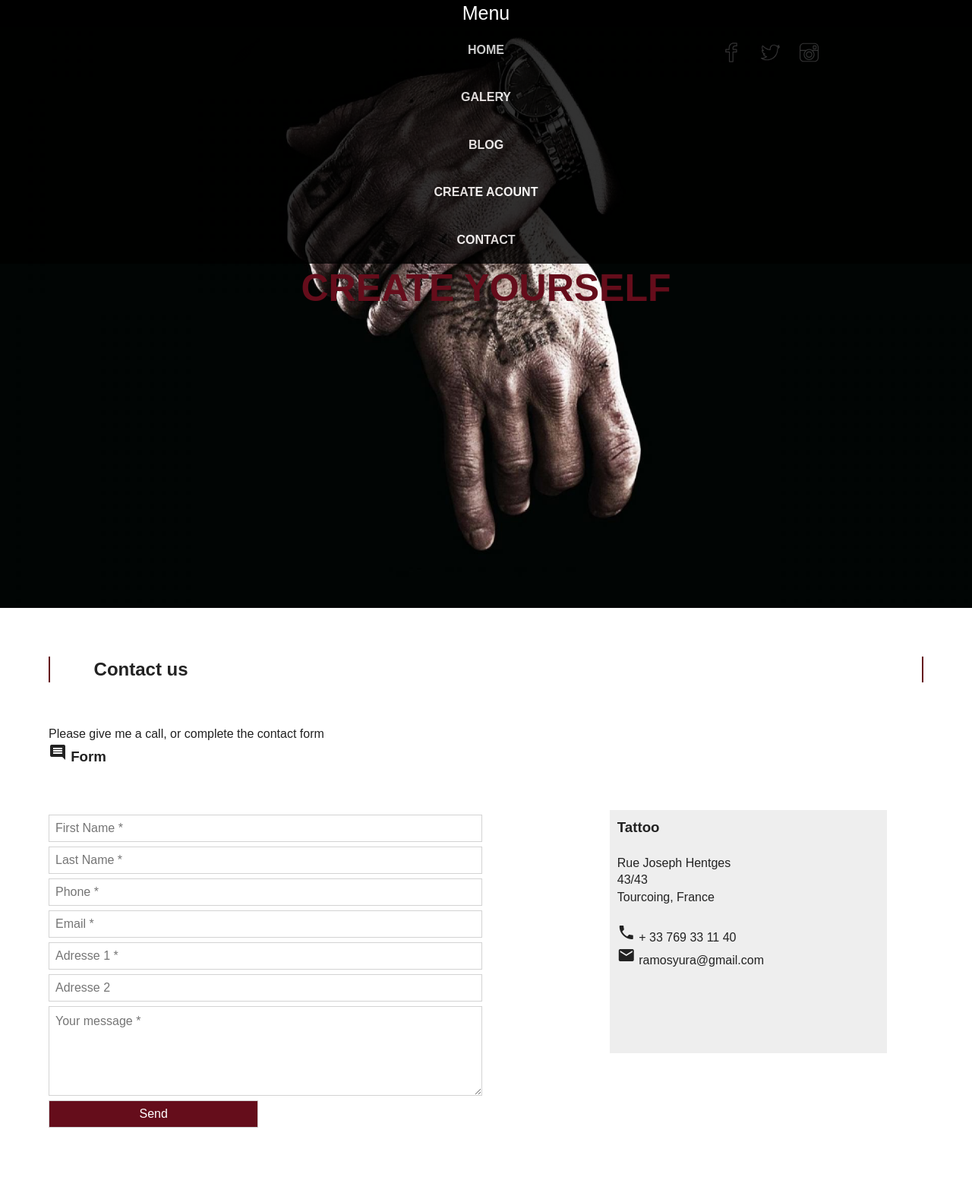
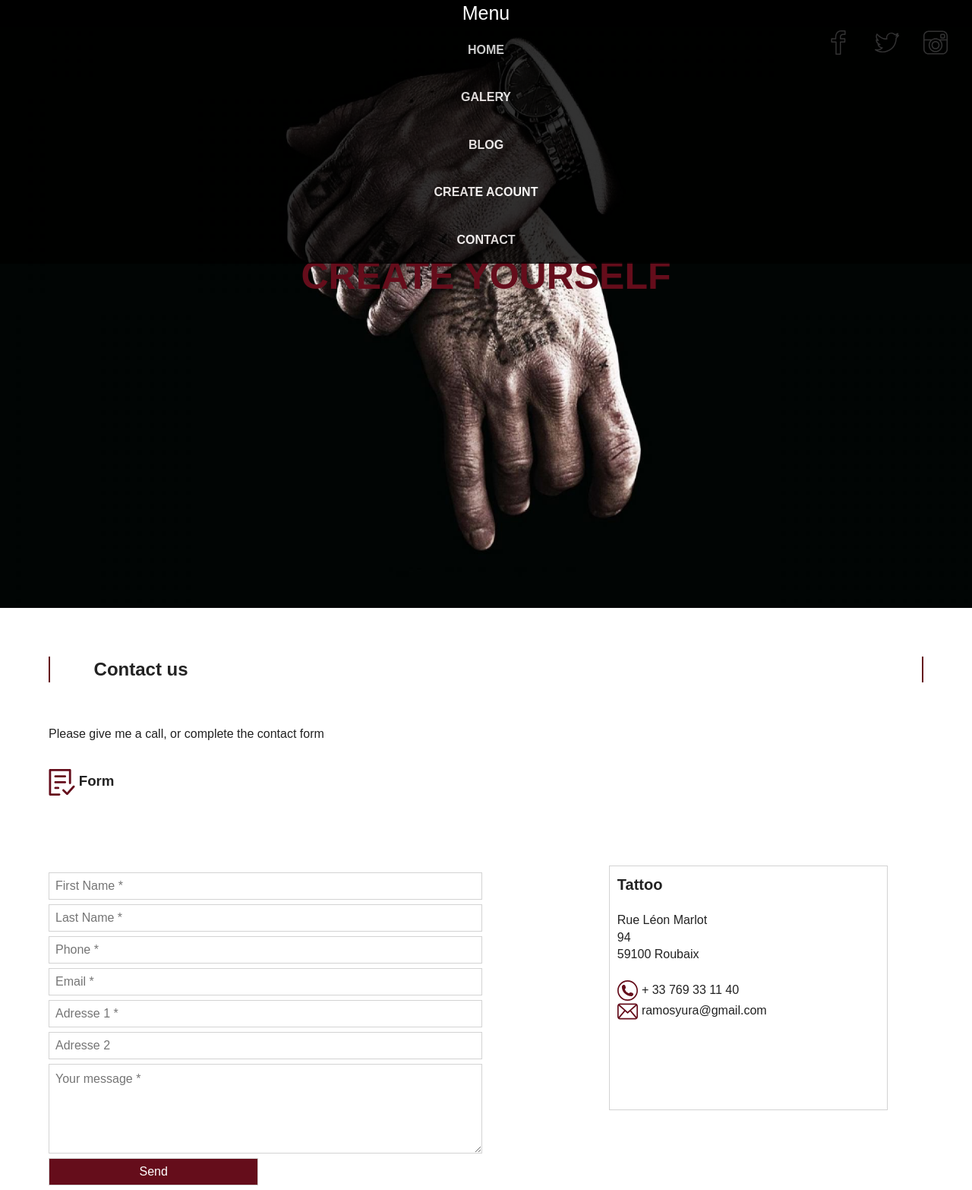
Before and after one commit to ramosyuran/tattoo, a plain HTML site: page contact.html in a window 1280 px wide. Shown: the top 1566 px of the page at 76% size. Drawn offline with nearby package versions, Linux system fonts and the light colour scheme.

Commit message:
add icon for page contact and creat account

```diff
--- a/contact.html
+++ b/contact.html
@@ -36,15 +36,10 @@
               </div>
             </nav>
 
-            <div class="logo">
-              <figure>
-                <img src="logo.svg" alt="tattoo logo">
-              </figure>
-              <figure>
-                <img src="img/f.svg" alt="facebook logo">
-                <img src="img/t.svg" alt="twitter logo">
-                <img src="img/i.svg" alt="instagram logo">
-              </figure>
+            <div class="social">
+                <a href="https://www.facebook.com/ramosyuran" target="_blank"><img src="img/f.svg" alt="facebook logo"></a>
+                <a href="https://www.instagram.com/october__02/" target="_blank"><img src="img/t.svg" alt="twitter logo"></a>
+                <a href="https://twitter.com/ramosyuran02" target="_blank"><img src="img/i.svg" alt="instagram logo"></a>
             </div>
 
           </header>
@@ -58,7 +53,7 @@
           <h2>Contact us</h2>
           <p id="center">Please give me a call, or complete the contact form</p>
 
-          <h3><i class="large material-icons">comment</i> Form</h3>
+          <h3><img src="img/form.svg" alt="phoneicon"> Form</h3>
 
           <div class="contact">
 
@@ -81,19 +76,19 @@
 
             <article id="telmail">
 
-              <h3>Tattoo</h3><br>
-              <p>Rue Joseph Hentges</p>
-              <p>43/43</p>
-              <p>Tourcoing, France</p><br>
-              <p><i class="large material-icons">phone</i> + 33 769 33 11 40</p>
-              <p><i class="large material-icons">email</i> ramosyura@gmail.com</p>
+              <h4>Tattoo</h4><br>
+              <p>Rue Léon Marlot</p>
+              <p>94</p>
+              <p>59100 Roubaix</p><br>
+              <p><img src="img/phone.svg" alt="phoneicon"> + 33 769 33 11 40</p>
+              <p><img src="img/mail.svg" alt="mailicon"> ramosyura@gmail.com</p>
 
             </article>
 
           </div>
 
           <div id="map">
-            <p><i class="large material-icons">location_on</i> Localisation</p>
+            <p><img src="img/place.svg" alt="placeicon"> Localisation</p>
             <iframe src="https://www.google.com/maps/embed?pb=!1m14!1m8!1m3!1d10113.811679666445!2d3.1919312!3d50.6744174!3m2!1i1024!2i768!4f13.1!3m3!1m2!1s0x0%3A0xa6ae6585f5725be4!2sA.d.e.p.!5e0!3m2!1spt-PT!2sfr!4v1489393496719" width="600" height="350" style="border:0" allowfullscreen></iframe>
           </div>
 
--- a/css/main.css
+++ b/css/main.css
@@ -132,7 +132,7 @@ img{
 
 /*DISPLAY NONE*/
 
-.logo figure, .galery p,
+.social, .galery p,
 .galery article:nth-child(5),
 .galery article:nth-child(6),
 .blog p:nth-child(2), #map{
@@ -182,8 +182,6 @@ img{
 
 .bkground{
   background: url("../img/back.jpg") fixed;
-  /*background-position: center;*/
-  /*background-repeat: no-repeat;*/
   background-size: 100% 100%;
   color: white;
   width: 100%;
@@ -328,9 +326,30 @@ header{
   height: 50px;
 }
 
+.contact img{
+  width: 8%;
+}
+
+h3{
+  margin: 3% auto;
+}
+
+h3 img{
+  width: 6%;
+}
+
+ #map img{
+   width: 3%;
+ }
+
 #telmail{
-  background: #eee;
+  border: 1px lightgrey solid;
   margin: 5% auto;
+  padding: 5px 15px ;
+}
+
+#telmail h4{
+  font-size: 20px;
 }
 
 /*contact page end*/
@@ -410,27 +429,20 @@ footer p{
     display: block;
   }
 
-  .logo{
-    width: 100%;
+  .social{
+    width: 15%;
     display: flex;
-    justify-content: space-around;
     flex-direction: row;
-    text-align: right;
+    margin-top: 40px;
   }
 
-  .logo figure:nth-child(1){
-    width: 3%;
-    margin-top: 50px;
+  .social img{
+    width: 50%;
   }
 
-  .logo figure:nth-child(2){
-    width: 2%;
+  header{
     display: flex;
-    margin-top: 50px;
-  }
-
-  .logo img{
-    margin-right: 100%;
+    justify-content: flex-end;
   }
 
   #new input:nth-child(3){
@@ -498,6 +510,10 @@ footer p{
     width: 60%;
   }
 
+  h3 img{
+    width: 3%;
+  }
+
   .contact{
     width: 100%;
     display: flex;
@@ -505,6 +521,9 @@ footer p{
     align-items: baseline;
   }
 
+  .line{
+    margin: 0 0 5% 0;
+  }
   /*end contact pag */
 
   #sub input[name="submitnew"]{
@@ -566,6 +585,14 @@ footer p{
    -o-transform:scale(1.25);
   }
 
+  #map{
+    display:block;
+  }
+
+  #map p{
+    margin: auto auto 2% auto;
+  }
+
   /*user page*/
 
   .user input[name="submituser"]{
@@ -579,6 +606,8 @@ footer p{
   }
 
   /*end user pag*/
+
+
 
 }
 
```
Also changed, not shown: index.html (+4 -9 lines), user.html (+4 -9 lines), img/form.svg (added), img/mail.svg (added), img/phone.svg (added), img/place.svg (added), img/sm.jpg (added), img/smll.jpg (added).
